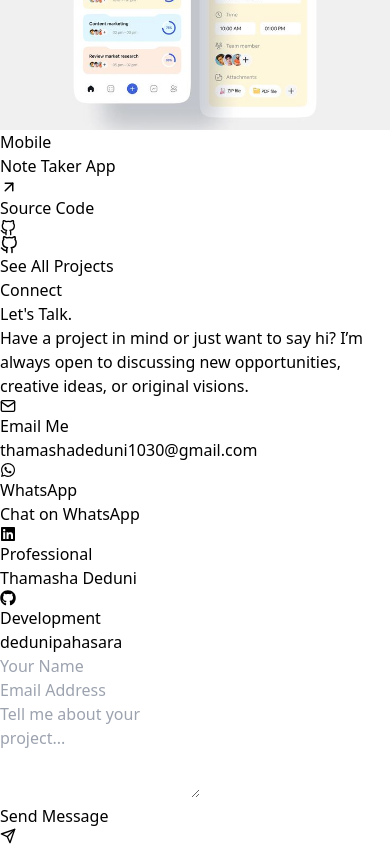
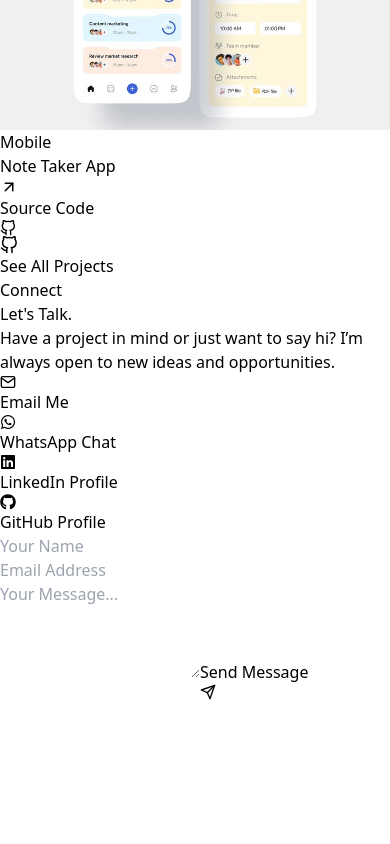
Before and after one commit to dedunipahasara/my-portfolio-app, a React (Vite) app: page / in a window 390 px wide. Shown: the part 4122-4966 px from the top of the page. After the commit the page ends 4822 px from the top, so only its background shows below. Built offline with nearby package versions, Linux system fonts and the light colour scheme.

Commit message:
change the ui  responsive for all devices

```diff
--- a/src/components/Contact.jsx
+++ b/src/components/Contact.jsx
@@ -11,103 +11,143 @@ export default function Contact() {
     e.preventDefault();
     toast.loading("Sending message...", { id: "sending" });
 
-    emailjs.sendForm("service_cvxz2bo", "template_qdatzxa", e.target, "fU0OXxRknIIaXZ5QS")
-      .then(() => {
-        toast.success("Message sent successfully!", { id: "sending" });
-        e.target.reset();
-      }, (error) => {
-        toast.error("Failed to send message.", { id: "sending" });
-      });
+    emailjs
+      .sendForm(
+        "service_cvxz2bo",
+        "template_qdatzxa",
+        e.target,
+        "fU0OXxRknIIaXZ5QS"
+      )
+      .then(
+        () => {
+          toast.success("Message sent successfully!", { id: "sending" });
+          e.target.reset();
+        },
+        () => {
+          toast.error("Failed to send message.", { id: "sending" });
+        }
+      );
   };
 
   return (
-    <section id="contact" className="relative min-h-screen flex items-center justify-center bg-[#0f172a] text-white px-8 py-24 overflow-hidden">
-
-      {/* Background Glows */}
-      <div className="absolute top-[-10%] right-[-10%] w-[50%] h-[50%] bg-purple-600/10 rounded-full blur-[120px] animate-pulse"></div>
-      <div className="absolute bottom-[-10%] left-[-10%] w-[50%] h-[50%] bg-rose-500/10 rounded-full blur-[120px]"></div>
+    <section
+      id="contact"
+      className="relative min-h-screen flex items-center justify-center bg-[#0f172a] text-white px-4 sm:px-6 md:px-10 lg:px-16 py-20 overflow-hidden"
+    >
+      {/* Background */}
+      <div className="absolute top-[-10%] right-[-10%] w-[60%] h-[60%] bg-purple-600/10 rounded-full blur-[120px]" />
+      <div className="absolute bottom-[-10%] left-[-10%] w-[60%] h-[60%] bg-rose-500/10 rounded-full blur-[120px]" />
 
       <div className="max-w-7xl mx-auto w-full relative z-10">
-        <div className="grid lg:grid-cols-2 gap-16 items-center">
+        <div className="grid grid-cols-1 lg:grid-cols-2 gap-12 lg:gap-16 items-center">
 
-          {/* Info Side */}
-          <div className="space-y-8">
-            <div className="mb-4 inline-block px-5 py-2 rounded-full border border-purple-500/30 bg-purple-500/10 backdrop-blur-md">
-              <span className="text-xs font-bold tracking-[0.4em] text-purple-300 uppercase">Connect</span>
+          {/* LEFT SIDE */}
+          <div className="space-y-6 sm:space-y-8 text-center lg:text-left">
+
+            <div className="inline-block px-4 py-2 rounded-full border border-purple-500/30 bg-purple-500/10">
+              <span className="text-[10px] sm:text-xs font-bold tracking-[0.3em] text-purple-300 uppercase">
+                Connect
+              </span>
             </div>
-            <h2 className="text-5xl md:text-8xl font-black tracking-tight leading-none">
-              Let's <span className="bg-gradient-to-r from-purple-400 via-pink-400 to-rose-400 bg-clip-text text-transparent">Talk.</span>
+
+            <h2 className="text-4xl sm:text-5xl md:text-7xl lg:text-8xl font-black leading-tight">
+              Let's{" "}
+              <span className="bg-gradient-to-r from-purple-400 via-pink-400 to-rose-400 bg-clip-text text-transparent">
+                Talk.
+              </span>
             </h2>
 
-            {/* Added Description */}
-            <p className="text-slate-400 text-lg md:text-xl max-w-md leading-relaxed">
-              Have a project in mind or just want to say hi? I’m always open to discussing new opportunities,
-              creative ideas, or original visions.
+            <p className="text-slate-400 text-sm sm:text-base md:text-lg max-w-md mx-auto lg:mx-0 leading-relaxed">
+              Have a project in mind or just want to say hi? I’m always open to new ideas and opportunities.
             </p>
 
-            {/* Contact List */}
+            {/* CONTACT ITEMS */}
             <div className="space-y-6 pt-4">
 
               {/* Email */}
-              <div className="flex items-center gap-6 group">
-                <div className="w-14 h-14 rounded-3xl bg-white/5 border border-white/10 flex items-center justify-center group-hover:bg-purple-500/20 group-hover:border-purple-500/50 transition-all duration-500">
-                  <FiMail className="text-purple-400 text-2xl" />
+              <div className="flex items-center gap-4 sm:gap-6 justify-center lg:justify-start">
+                <div className="w-12 sm:w-14 h-12 sm:h-14 rounded-2xl bg-white/5 border border-white/10 flex items-center justify-center">
+                  <FiMail className="text-purple-400 text-xl sm:text-2xl" />
                 </div>
-                <div>
-                  <p className="text-[10px] uppercase tracking-widest font-bold text-slate-500 mb-1">Email Me</p>
-                  <a href="mailto:thamashadeduni1030@gmail.com" className="text-xl font-medium hover:text-purple-300 transition-colors">thamashadeduni1030@gmail.com</a>
-                </div>
+                <a
+                  href="mailto:thamashadeduni1030@gmail.com"
+                  className="text-sm sm:text-lg hover:text-purple-300"
+                >
+                  Email Me
+                </a>
               </div>
 
               {/* WhatsApp */}
-              <div className="flex items-center gap-6 group">
-                <div className="w-14 h-14 rounded-3xl bg-white/5 border border-white/10 flex items-center justify-center group-hover:bg-green-500/20 group-hover:border-green-500/50 transition-all duration-500">
-                  <FaWhatsapp className="text-green-400 text-2xl" />
+              <div className="flex items-center gap-4 sm:gap-6 justify-center lg:justify-start">
+                <div className="w-12 sm:w-14 h-12 sm:h-14 rounded-2xl bg-white/5 border border-white/10 flex items-center justify-center">
+                  <FaWhatsapp className="text-green-400 text-xl sm:text-2xl" />
                 </div>
-                <div>
-                  <p className="text-[10px] uppercase tracking-widest font-bold text-slate-500 mb-1">WhatsApp</p>
-                  <a href={whatsappLink} target="_blank" rel="noreferrer" className="text-xl font-medium hover:text-green-300 transition-colors italic">Chat on WhatsApp</a>
-                </div>
+                <a
+                  href={whatsappLink}
+                  target="_blank"
+                  rel="noreferrer"
+                  className="text-sm sm:text-lg hover:text-green-300"
+                >
+                  WhatsApp Chat
+                </a>
               </div>
 
               {/* LinkedIn */}
-              <div className="flex items-center gap-6 group">
-                <div className="w-14 h-14 rounded-3xl bg-white/5 border border-white/10 flex items-center justify-center group-hover:bg-blue-500/20 group-hover:border-blue-500/50 transition-all duration-500">
-                  <FaLinkedin className="text-blue-400 text-2xl" />
+              <div className="flex items-center gap-4 sm:gap-6 justify-center lg:justify-start">
+                <div className="w-12 sm:w-14 h-12 sm:h-14 rounded-2xl bg-white/5 border border-white/10 flex items-center justify-center">
+                  <FaLinkedin className="text-blue-400 text-xl sm:text-2xl" />
                 </div>
-                <div>
-                  <p className="text-[10px] uppercase tracking-widest font-bold text-slate-500 mb-1">Professional</p>
-                  <a href="https://www.linkedin.com/in/thamashadeduni" target="_blank" rel="noreferrer" className="text-xl font-medium hover:text-blue-300 transition-colors">Thamasha Deduni</a>
-                </div>
+                <a className="text-sm sm:text-lg">LinkedIn Profile</a>
               </div>
 
               {/* GitHub */}
-              <div className="flex items-center gap-6 group">
-                <div className="w-14 h-14 rounded-3xl bg-white/5 border border-white/10 flex items-center justify-center group-hover:bg-slate-500/20 group-hover:border-slate-500/50 transition-all duration-500">
-                  <FaGithub className="text-slate-300 text-2xl" />
+              <div className="flex items-center gap-4 sm:gap-6 justify-center lg:justify-start">
+                <div className="w-12 sm:w-14 h-12 sm:h-14 rounded-2xl bg-white/5 border border-white/10 flex items-center justify-center">
+                  <FaGithub className="text-slate-300 text-xl sm:text-2xl" />
                 </div>
-                <div>
-                  <p className="text-[10px] uppercase tracking-widest font-bold text-slate-500 mb-1">Development</p>
-                  <a href="https://github.com/dedunipahasara" target="_blank" rel="noreferrer" className="text-xl font-medium hover:text-white transition-colors">dedunipahasara</a>
-                </div>
+                <a className="text-sm sm:text-lg">GitHub Profile</a>
               </div>
 
             </div>
           </div>
 
-          {/* Form Side */}
-          <div className="relative">
-            <div className="absolute -inset-2 bg-gradient-to-r from-purple-500/20 to-rose-500/20 rounded-[3.8rem] blur-2xl"></div>
+          {/* RIGHT FORM */}
+          <div className="relative w-full">
+            <div className="absolute -inset-2 bg-gradient-to-r from-purple-500/20 to-rose-500/20 rounded-[2rem] blur-2xl" />
 
-            <form onSubmit={sendEmail} className="relative bg-white/5 backdrop-blur-3xl border border-white/10 p-12 rounded-[3.5rem] space-y-8 shadow-2xl shadow-black/50">
-              <div className="space-y-6">
-                <input type="text" name="name" placeholder="Your Name" className="w-full p-5 rounded-[2rem] bg-white/5 border border-white/10 focus:border-purple-500/50 outline-none transition-all placeholder:text-slate-500" required />
-                <input type="email" name="email" placeholder="Email Address" className="w-full p-5 rounded-[2rem] bg-white/5 border border-white/10 focus:border-purple-500/50 outline-none transition-all placeholder:text-slate-500" required />
-                <textarea name="message" placeholder="Tell me about your project..." rows="4" className="w-full p-6 rounded-[2.5rem] bg-white/5 border border-white/10 focus:border-purple-500/50 outline-none transition-all resize-none placeholder:text-slate-500" required></textarea>
-              </div>
+            <form
+              onSubmit={sendEmail}
+              className="relative bg-white/5 backdrop-blur-xl border border-white/10 p-6 sm:p-10 md:p-12 rounded-[2rem] space-y-6 sm:space-y-8"
+            >
+              <input
+                type="text"
+                name="name"
+                placeholder="Your Name"
+                className="w-full p-4 sm:p-5 rounded-2xl bg-white/5 border border-white/10 outline-none"
+                required
+              />
 
-              <button type="submit" className="w-full py-5 rounded-[2rem] bg-gradient-to-r from-purple-600 to-rose-500 text-white font-black uppercase tracking-widest hover:scale-[1.02] transition-all flex items-center justify-center gap-3 shadow-xl shadow-purple-500/20">
-                Send Message <FiSend className="text-xl" />
+              <input
+                type="email"
+                name="email"
+                placeholder="Email Address"
+                className="w-full p-4 sm:p-5 rounded-2xl bg-white/5 border border-white/10 outline-none"
+                required
+              />
+
+              <textarea
+                name="message"
+                rows="4"
+                placeholder="Your Message..."
+                className="w-full p-4 sm:p-6 rounded-2xl bg-white/5 border border-white/10 outline-none resize-none"
+                required
+              />
+
+              <button
+                type="submit"
+                className="w-full py-4 sm:py-5 rounded-2xl bg-gradient-to-r from-purple-600 to-rose-500 font-bold uppercase tracking-widest flex items-center justify-center gap-3"
+              >
+                Send Message <FiSend />
               </button>
             </form>
           </div>
```
